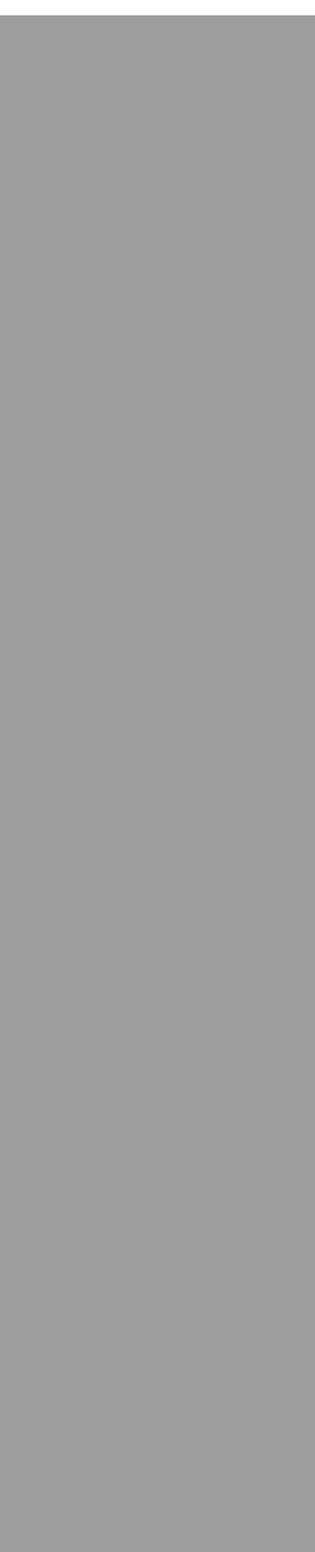
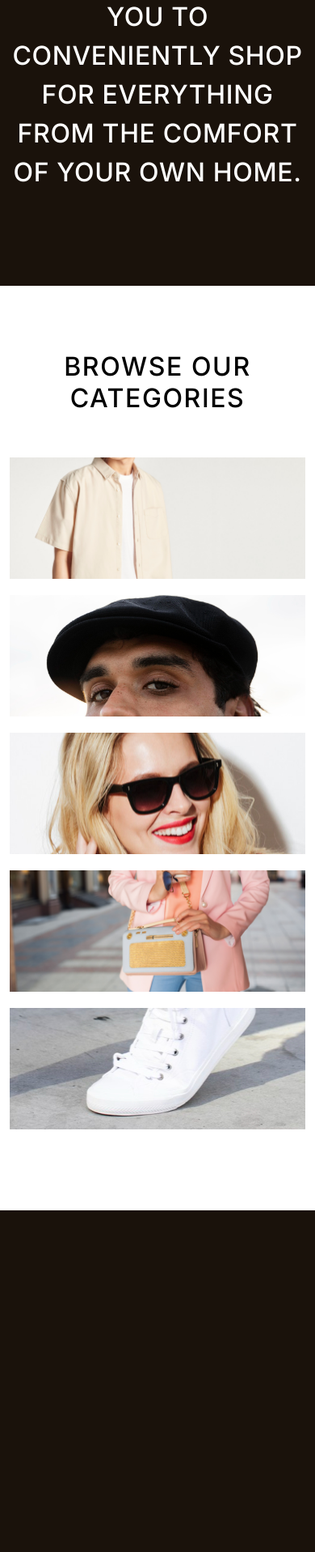
Before and after one commit to darkanorep/e-commerce, a Django app: page / in a window 390 px wide. Shown: the part 2034-3951 px from the top of the page at 81% size. Before the commit the page ends 2053 px from the top, so only its background shows below. Run offline with Django 4.2, Linux system fonts and the light colour scheme; some libraries are stand-ins or nearby versions.

Commit message:
adding design

```diff
--- a/ecommerce/ecommerce/settings.py
+++ b/ecommerce/ecommerce/settings.py
@@ -122,6 +122,9 @@
 # https://docs.djangoproject.com/en/4.1/howto/static-files/
 
 STATIC_URL = '/static/'
+
+MEDIA_ROOT =  os.path.join(BASE_DIR, 'media')
+MEDIA_URL = '/media/'
 CRISPY_ALLOWED_TEMPLATE_PACKS = "bootstrap4"
 
 CRISPY_TEMPLATE_PACK = "bootstrap4"
@@ -129,8 +132,7 @@
 LOGIN_REDIRECT_URL = '/products'
 LOGOUT_REDIRECT_URL = '/login'
 
-MEDIA_ROOT =  os.path.join(BASE_DIR, 'media')
-MEDIA_URL = '/media/'
+
 
 # Default primary key field type
 # https://docs.djangoproject.com/en/4.1/ref/settings/#default-auto-field
--- a/ecommerce/main/static/css/style.css
+++ b/ecommerce/main/static/css/style.css
@@ -282,19 +282,128 @@
     color: #000000;
 }
 
-.categories-img {
-    height: 100px;
-    width: 100px;
-    margin: 20px;
+#hero {
+    min-height: 50vh;
+    display: flex;
+    background-color: #1A120B;
+    padding-top: calc(100px);
+    padding-bottom: calc(100px);
 }
 
-.row {
+.hero-wrapper {
+    display: flex;
+    align-items: center;
+    justify-content: center;
     text-align: center;
 }
 
-.categories-wrapper-one {
-    margin: 0 15%;
+.hero-content {
+    font-size: 32px;
+    line-height: 48px;
+    text-align: center;
+    letter-spacing: 0.02em;
+    text-transform: uppercase;
+    color: white;
 }
+
+#categories {
+    height: auto;
+    margin: 5rem 0rem;
+}
+
+.categories-header {
+    width: auto;
+    height: 32px;
+    font-weight: 400;
+    font-size: 32px;
+    line-height: 39px;
+    text-align: center;
+    letter-spacing: 0.05em;
+    text-transform: uppercase;
+    color: #000000;
+    margin-bottom: 100px;
+}
+
+.categories-wrapper {
+    width: 50%;
+    display: grid;
+    grid-template-columns: 1fr 1fr 1fr 1fr;
+    grid-template-rows: 3fr 3fr 3fr;
+    gap: 20px;
+    grid-template-areas:
+        "top top top accessories"
+        "footwear hat bag accessories"
+        "footwear bottom bottom bottom"
+}
+
+.top {
+    grid-area: top;
+    background: url(../assets/men-beige-shirt-minimal-outfit.jpg);
+    background-position: 20% 10%;
+    height: 150px;
+    width: auto
+}
+
+.bottom {
+    grid-area: bottom;
+    background: url(../assets/beautiful-fashion-woman-posing-with-elegant-suit.jpg);
+    background-position-x: 20%;
+    background-size: cover;
+
+}
+
+.accessories {
+    grid-area: accessories;
+    background: url(../assets/cheerful-young-blonde-woman-wearing-sunglasses.jpg);
+    background-position: 50% 20%;
+}
+
+.bag {
+    grid-area: bag;
+    background: url(../assets/close-up-details-accessories-woman-stylish-apparel-walking-street-sunglasses-handbag-pink-jacket-trendy-colors-spring-summer-fashion-trend-elegant-style-drinking-coffee.jpg);
+    background-size: cover;
+    background-position: 60% 0%;
+
+}
+
+.hat {
+    grid-area: hat;
+    background: url(../assets/close-up-modern-man-posing.jpg);
+    background-size: cover;
+    background-position: 0% 30%;
+}
+
+.footwear {
+    grid-area: footwear;
+    background: url(../assets/men-s-ankle-sneakers-white-street-style-apparel-shoot.jpg);
+    background-position: 51% 90%;
+}
+
+
+
+.categories-pic {
+    transition: transform 0.2s, opacity 0.2s, box-shadow 0.2s;
+}
+
+.categories-pic:hover {
+    transform: scale(1.2);
+    opacity: .8;
+    box-shadow: 0 10px 8px 0 rgba(0, 0, 0, 0.2), 0 6px 20px 0 rgba(0, 0, 0, 0.19);
+}
+
+.categories-name {
+    display: none;
+}
+
+.categories-pic:hover .categories-name {
+    display: block;
+}
+
+#partners {
+    background-color: #1A120B;
+    height: 50vh;
+}
+
 
 @media (max-width: 991px ) {
 
@@ -329,11 +438,19 @@
         justify-content: space-between;
     }
 
+    .categories-wrapper {
+        width: 50%;
+        display: grid;
+        grid-template-columns: 1fr 1fr 1fr 1fr;
+        grid-template-rows: 3fr 3fr 3fr 3fr 3fr;
 
-    .categories-wrapper-one {
-        margin: 0;
+        grid-template-areas:
+            "top top top top"
+            "hat hat accessories accessories"
+            "footwear footwear accessories accessories"
+            "footwear footwear bag bag"
+            "bottom bottom bottom bottom"
     }
-
 }
 
 @media (max-width: 575px ) {
@@ -342,4 +459,67 @@
         width: 50%;
         max-width: 50%;
     }
+
+    .top {
+        grid-area: top;
+        background: url(../assets/men-beige-shirt-minimal-outfit.jpg);
+        background-position: 25% 10%;
+        height: 150px;
+        width: auto;
+        background-size: cover;
+    }
+
+    .bottom {
+        grid-area: bottom;
+        background: url(../assets/beautiful-fashion-woman-posing-with-elegant-suit.jpg);
+        background-position-x: 20%;
+        background-size: cover;
+    }
+
+    .accessories {
+        grid-area: accessories;
+        background: url(../assets/cheerful-young-blonde-woman-wearing-sunglasses.jpg);
+        background-position: 50% 27%;
+    }
+
+    .hat {
+        grid-area: hat;
+        background: url(../assets/close-up-modern-man-posing.jpg);
+        background-size: cover;
+        background-position: 0% 18%;
+    }
+
+    .bag {
+        grid-area: bag;
+        background: url(../assets/close-up-details-accessories-woman-stylish-apparel-walking-street-sunglasses-handbag-pink-jacket-trendy-colors-spring-summer-fashion-trend-elegant-style-drinking-coffee.jpg);
+        background-position: 0px 70%;
+        background-size: cover;
+    }
+
+    .footwear {
+        grid-area: footwear;
+        background: url(../assets/men-s-ankle-sneakers-white-street-style-apparel-shoot.jpg);
+        background-position: 51% 90%;
+    }
+
+    .categories-wrapper {
+        display: grid;
+        width: auto;
+        row-gap: 20px;
+        column-gap: 0px;
+        grid-template-columns: 1fr;
+        grid-template-areas:
+            "top"
+            "hat"
+            "accessories"
+            "bag"
+            "footwear"
+            "bottom"
+    }
+
+    .categories-pic:hover {
+        transform: scale(1.03);
+        opacity: 90%;
+        box-shadow: 0 10px 8px 0 rgba(0, 0, 0, 0.2), 0 6px 20px 0 rgba(0, 0, 0, 0.19);
+    }
 }
--- a/ecommerce/main/templates/main/base.html
+++ b/ecommerce/main/templates/main/base.html
@@ -10,8 +10,7 @@
     <link href='https://unpkg.com/boxicons@2.1.4/css/boxicons.min.css' rel='stylesheet'>
     <link rel="stylesheet" href="https://unpkg.com/swiper/swiper-bundle.min.css"/>
     <script src="https://js.stripe.com/v3/"></script>
-    <base href="{% static '/' %}">
-    <link type="text/css" rel='stylesheet' href="../../static/css/style.css">
+    <link type="text/css" rel='stylesheet' href="{% static 'css/style.css' %}">
     <title>{% block title %}e-Commerce{% endblock %}</title>
 </head>
 <body>
--- a/ecommerce/main/templates/main/index.html
+++ b/ecommerce/main/templates/main/index.html
@@ -92,31 +92,40 @@
       </div>
    </div>
 </header>
-<span id="categories">
-   <div class="container categories-wrapper">
-      <h2 class="header-categories">browse our categories</h2>
-      <div class="categories-wrapper-one row">
-         <div class="col-lg-2 col-m-6 col-sm-6 top">
-            <img src="../../static/assets/top.svg" class="categories-img">
-         </div>
-         <div class="col-lg-2 col-m-6 col-sm-6 bottom">
-            <img src="../../static/assets/bottom.svg" class="categories-img">
-         </div>
-         <div class="col-lg-2 col-m-6 col-sm-6 footwear">
-            <img src="../../static/assets/footwear.svg" class="categories-img">
-         </div>
-         <div class="col-lg-2 col-m-6 col-sm-6 accessories">
-            <img src="../../static/assets/accessories.svg" class="categories-img">
-         </div>
-         <div class="col-lg-2 col-m-6 col-sm-6 hat">
-            <img src="../../static/assets/hat.svg" class="categories-img">
-         </div>
-         <div class="col-lg-2 col-m-6 col-sm-6 bag">
-            <img src="../../static/assets/bag.svg" class="categories-img">
-         </div>
-      </div>
+<div id="hero">
+   <div class="container hero-wrapper">
+      <p class="hero-content">we offer a wide variety of high-quality products to meet all of your needs.
+         Our easy-to-use ecommerce platform allows you to conveniently
+         shop for everything from the comfort of your own home.
+      </p>
    </div>
-</span>
+</div>
+<div id="categories">
+   <h2 class="categories-header">browse our categories</h2>
+   <div class="categories-wrapper container">
+      <a href="#" class="top categories-pic">
+         <span class="categories-name">top</span>
+      </a>
+      <a href="#" class="bottom categories-pic">
+         <span class="categories-name">bottom</span>
+      </a>
+      <a href="#" class="accessories categories-pic">
+         <span class="categories-name">accessories</span>
+      </a>
+      <a href="#" class="hat categories-pic">
+         <span class="categories-name">hat</span>
+      </a>
+      <a href="#" class="bag categories-pic">
+         <span class="categories-name">bag</span>
+      </a>
+      <a href="#" class="footwear categories-pic">
+         <span class="categories-name">footwear</span>
+      </a>
+   </div>
+</div>
+<div id="partners">
+
+</div>
 <script src="https://unpkg.com/swiper/swiper-bundle.min.js"></script>
 <script>
    var swiper = new Swiper('.swiper-container', {
--- a/ecommerce/main/templates/main/product.html
+++ b/ecommerce/main/templates/main/product.html
@@ -56,5 +56,5 @@
         {% endfor %}
     {% endif %}
 </ul>
-<script type="script" src="../../static/js/product.js" ></script>
+<script type="text/script" src="{% static 'js/product.js' %}"></script>
 {% endblock %}
```
Also changed, not shown: ecommerce/db.sqlite3, ecommerce/main/static/assets/beautiful-fashion-woman-posing-with-elegant-suit.jpg (added), ecommerce/main/static/assets/cheerful-young-blonde-woman-wearing-sunglasses.jpg (added), ecommerce/main/static/assets/close-up-details-accessories-woman-stylish-apparel-walking-street-sunglasses-handbag-pink-jacket-trendy-colors-spring-summer-fashion-trend-elegant-style-drinking-coffee.jpg (added), ecommerce/main/static/assets/close-up-modern-man-posing.jpg (added), ecommerce/main/static/assets/men-beige-shirt-minimal-outfit.jpg (added), ecommerce/main/static/assets/men-s-ankle-sneakers-white-street-style-apparel-shoot.jpg (added), ecommerce/main/static/css/index.css (added).
